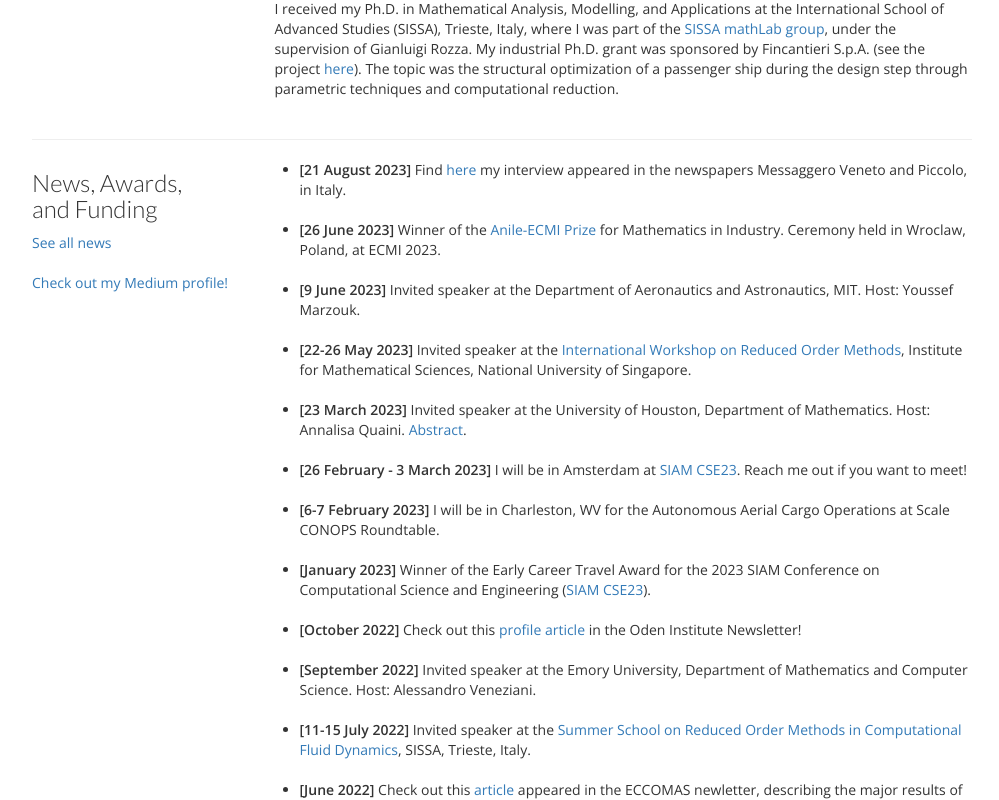
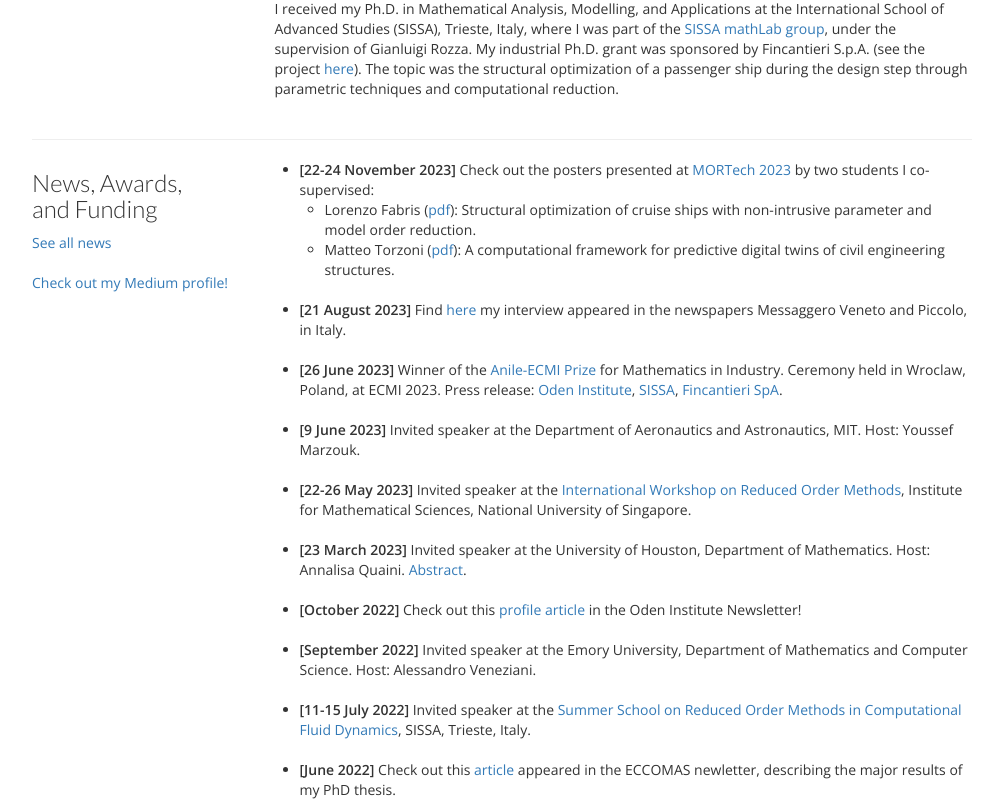
Before and after one commit to mtezzele/mtezzele.github.io, a plain HTML site: page index.html in a window 1280 px wide. Shown: the part 502-1302 px from the top of the page, without its empty margins (138-1137 px from the left). Drawn offline with nearby package versions, Linux system fonts and the light colour scheme; some icons are missing.

Commit message:
pdfs folder, posters mortech

```diff
--- a/index.html
+++ b/index.html
@@ -64,7 +64,7 @@
         <div class="row">
             <div class="col-sm-3">
                 <h5>About</h5>
-                <a href="academic_cv.pdf">Academic CV</a>
+                <a href="./pdfs/academic_cv.pdf">Academic CV</a>
             </div>
             <div class="col-sm-9">
                 I am a postdoctoral fellow in Karen Wilcox's group at the Oden Institute, University of Texas at Austin.
@@ -91,21 +91,23 @@
                         <td>
                             <div class="large-12 columns">
                                 <ul>
+                                <li><b>[22-24 November 2023]</b> Check out the posters presented at <a href="https://mortech2023.sciencesconf.org/" target="_blank">MORTech 2023</a> by two students I co-supervised:
+                                    <ul>
+                                    <li> Lorenzo Fabris (<a href="./pdfs/poster_fabris_mortech_2023.pdf" target="_blank">pdf</a>): Structural optimization of cruise ships with non-intrusive parameter and model order reduction.</li>
+                                    <li>Matteo Torzoni (<a href="./pdfs/poster_torzoni_mortech_2023.pdf" target="_blank">pdf</a>): A computational framework for predictive digital twins of civil engineering structures.</li>
+                                    </ul>
+                                </li>
+                                </br>
                                 <li><b>[21 August 2023]</b> Find <a href="./img/news/messaggero_veneto_08_2023.jpg" target="_blank">here</a> my interview appeared in the newspapers Messaggero Veneto and Piccolo, in Italy.</li>
                                 </br>
-                                <li><b>[26 June 2023]</b> Winner of the <a href="https://ecmiindmath.org/ecmi-prizes/" target="_blank">Anile-ECMI Prize</a> for Mathematics in Industry. Ceremony held in Wroclaw, Poland, at ECMI 2023.</li>
+                                <li><b>[26 June 2023]</b> Winner of the <a href="https://ecmiindmath.org/ecmi-prizes/" target="_blank">Anile-ECMI Prize</a> for Mathematics in Industry. Ceremony held in Wroclaw, Poland, at ECMI 2023.
+                                Press release: <a href="https://oden.utexas.edu/news-and-events/news/Marco-Tezzele-Awarded-2023-Anile-ECMI-Outstanding-Thesis-Award/" target="_blank">Oden Institute</a>, <a href="https://www.sissa.it/sites/default/files/Anile-ECMI%20Prize.pdf" target="_blank">SISSA</a>, <a href="https://www.fincantieri.com/en/media/press-releases/2023/new-approaches-for-ship-design-ecmi-crewards-the-work-of-a-sissa-alumnus-in-collaboration-with-fincantieri/" target="_blank">Fincantieri SpA</a>.</li>
                                 </br>
                                 <li><b>[9 June 2023]</b> Invited speaker at the Department of Aeronautics and Astronautics, MIT. Host: Youssef Marzouk.</li>
                                 </br>
                                 <li><b>[22-26 May 2023]</b> Invited speaker at the <a href="https://ims.nus.edu.sg/events/international-workshop-on-reduced-order-methods/" target="_blanck">International Workshop on Reduced Order Methods</a>, Institute for Mathematical Sciences, National University of Singapore.</li>
                                 </br>
                                 <li><b>[23 March 2023]</b> Invited speaker at the University of Houston, Department of Mathematics. Host: Annalisa Quaini. <a href="https://www.math.uh.edu/~pan/Seminar/2023-Spring/0323.pdf" target="_blanck">Abstract</a>.</li>
-                                </br>
-                                <li><b>[26 February - 3 March 2023]</b> I will be in Amsterdam at <a href="https://www.siam.org/conferences/cm/conference/cse23" target="_blank">SIAM CSE23</a>. Reach me out if you want to meet!</li>
-                                </br>
-                                <li><b>[6-7 February 2023]</b> I will be in Charleston, WV for the Autonomous Aerial Cargo Operations at Scale CONOPS Roundtable.</li>
-                                </br>
-                                <li><b>[January 2023]</b> Winner of the Early Career Travel Award for the 2023 SIAM Conference on Computational Science and Engineering (<a href="https://www.siam.org/conferences/cm/conference/cse23" target="_blank">SIAM CSE23</a>).</li>
                                 </br>
                                 <li><b>[October 2022]</b> Check out this <a href="https://www.oden.utexas.edu/news-and-events/news/Research-for-Everyday-Life-Profile-Marco-Tezzele/" target="_blank">profile article</a> in the Oden Institute Newsletter!</li>
                                 </br>
```
Also changed, not shown: html/news.html (+11 -1 lines), 3 other files.
